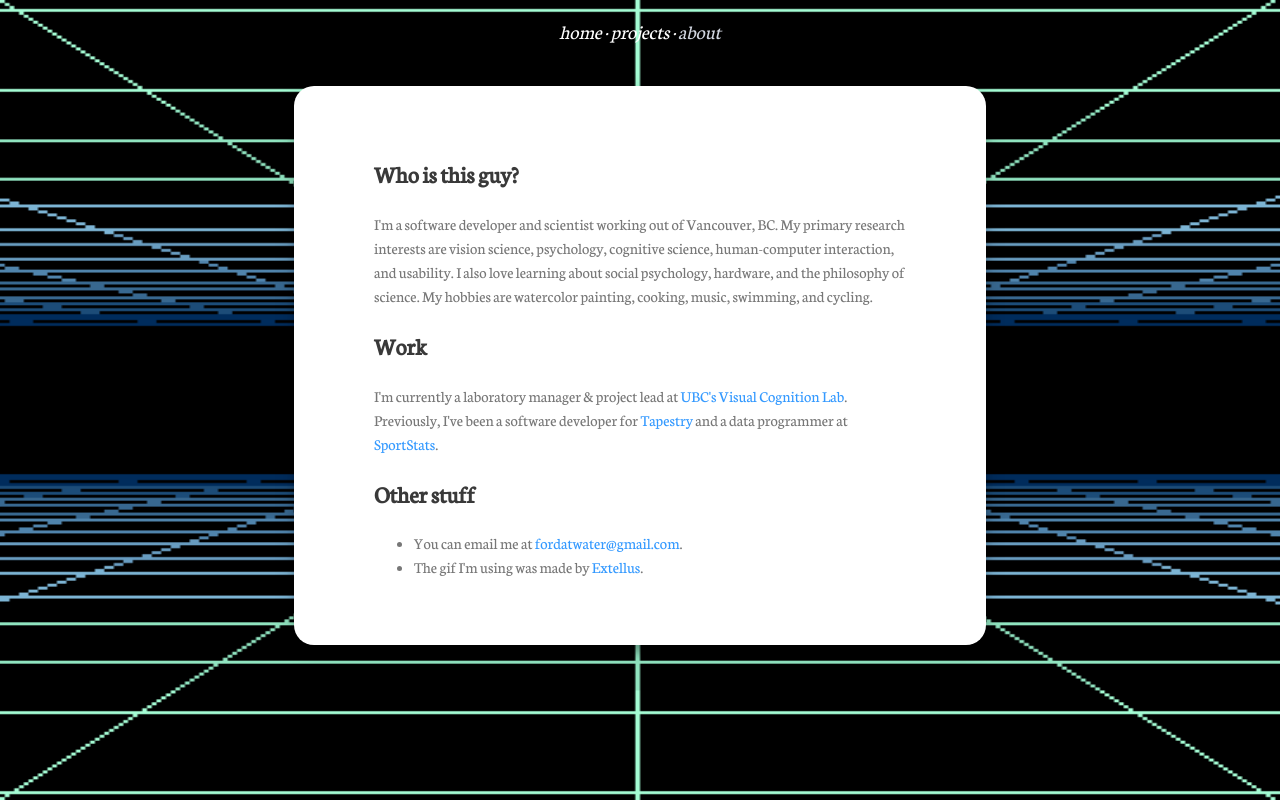
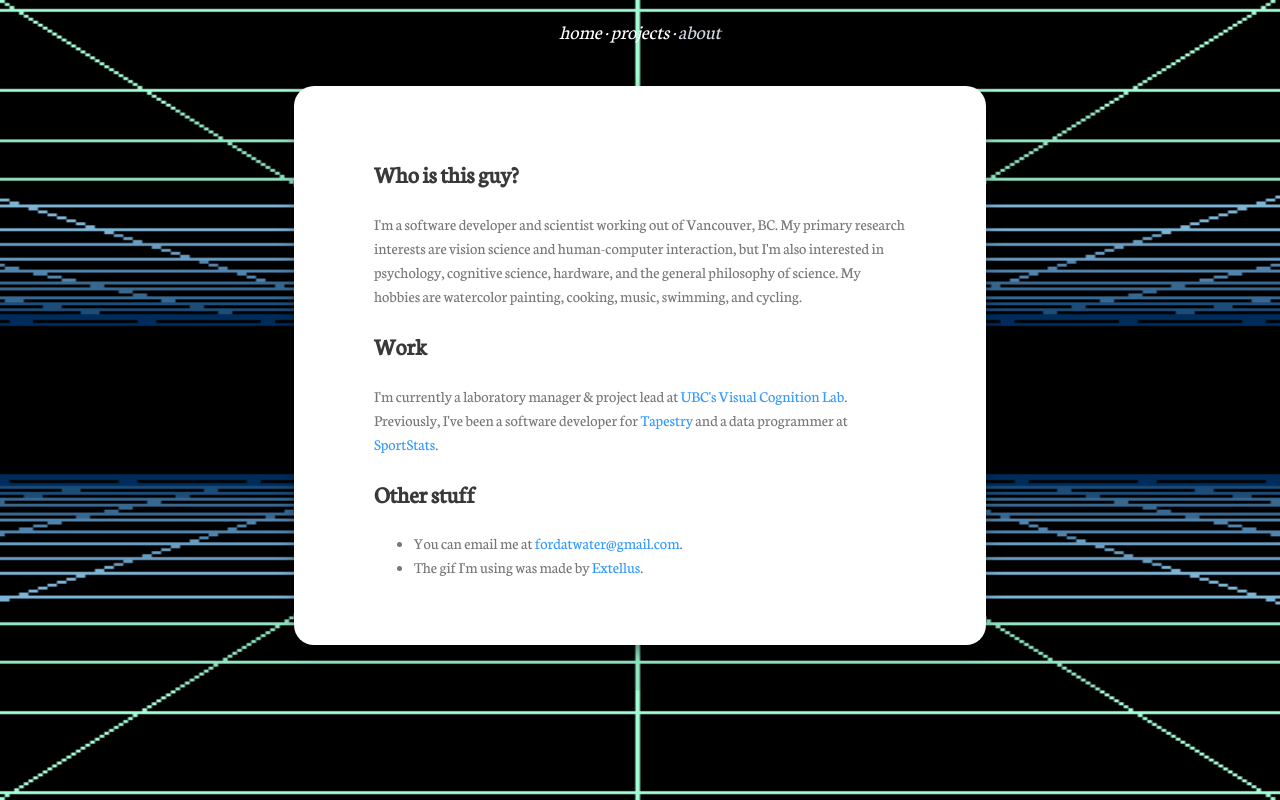
Before and after one commit to fordat/fordat.github.io__, a plain HTML site: page about.html in a window 1280 px wide. Drawn offline with Linux system fonts and the light colour scheme.

Commit message:
update about

```diff
--- a/about.html
+++ b/about.html
@@ -26,7 +26,7 @@
 	<div class="subcontainer">
 		<div class="about">
 			<h2>Who is this guy?</h2>
-			<p>I'm a software developer and scientist working out of Vancouver, BC.  My primary research interests are vision science, psychology, cognitive science, human-computer interaction, and usability.  I also love learning about social psychology, hardware, and the philosophy of science.  My hobbies are watercolor painting, cooking, music, swimming, and cycling.
+			<p>I'm a software developer and scientist working out of Vancouver, BC.  My primary research interests are vision science and human-computer interaction, but I'm also interested in psychology, cognitive science, hardware, and the general philosophy of science.  My hobbies are watercolor painting, cooking, music, swimming, and cycling.
 			<h2>Work</h2>
 			<p>I'm currently a laboratory manager & project lead at <a href="https://viscoglab.psych.ubc.ca/" class="wlink">UBC's Visual Cognition Lab</a>. Previously, I've been a software developer for <a href="https://tapestry-tool.com/" class="wlink">Tapestry</a> and a data programmer at <a href="https://www.sportstats.ca/" class="wlink">SportStats</a>.
 			<h2>Other stuff</h2>
```
